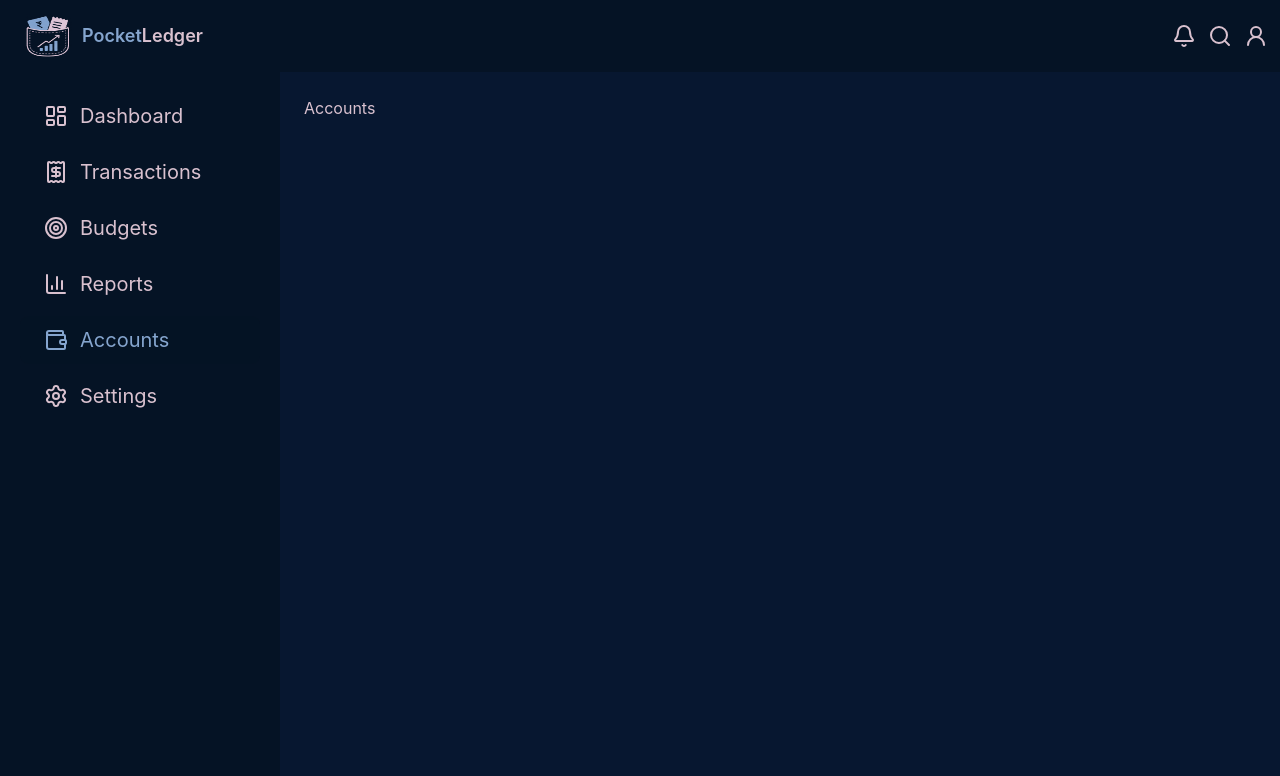
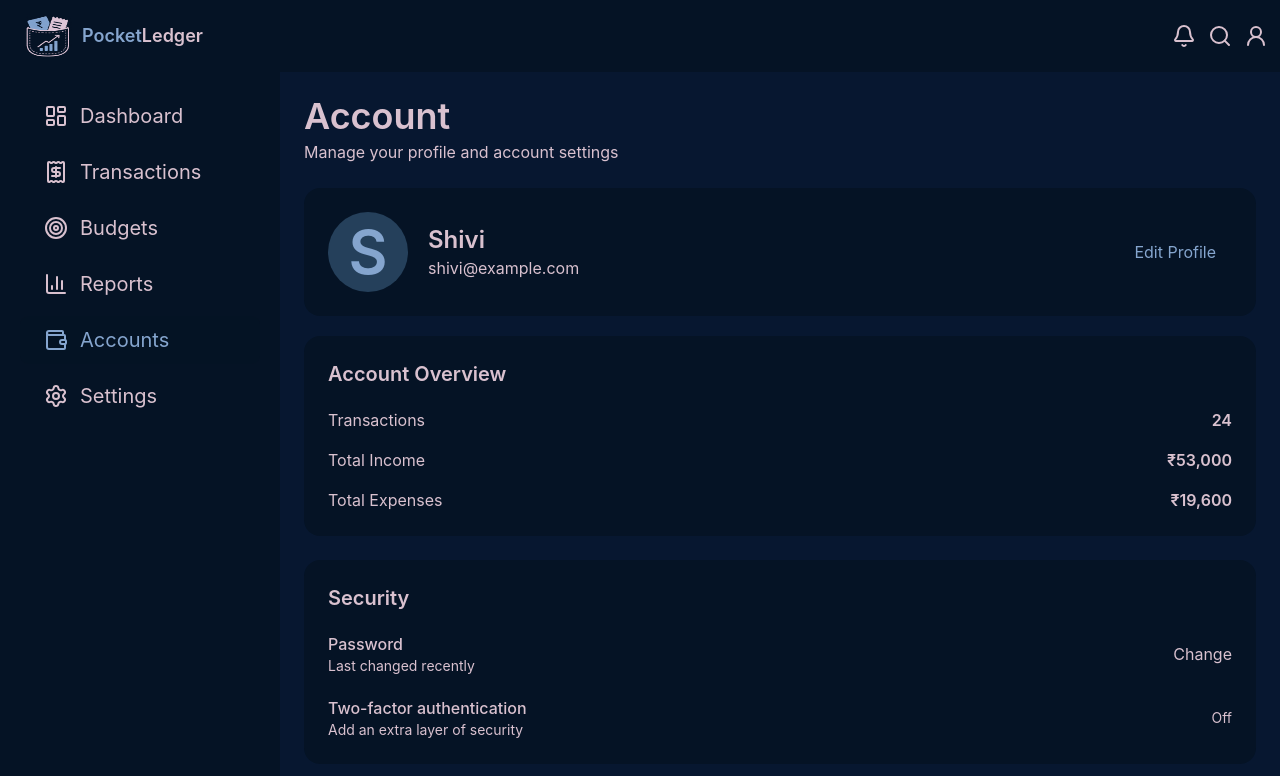
Before and after one commit to priya-0110/PocketLedger, a React (Vite) app in the folder client/: page /accounts in a window 1280 px wide. Shown: the top 776 px of the page. Built offline with nearby package versions, Linux system fonts and the light colour scheme.

Commit message:
Adding all pages

```diff
--- a/client/src/pages/Accounts.jsx
+++ b/client/src/pages/Accounts.jsx
@@ -1,8 +1,111 @@
+import { FaceGrinning} from "lucide-react";
+
 function Accounts(){
     return(
         <div>
-            <h1>Accounts</h1>
+            <div>
+                <h1 className="text-4xl font-semibold text-text">Account</h1>
+                <p className="mt-1 text-muted">
+                    Manage your profile and account settings
+                 </p>
+            </div>
+            <div className="mt-6 flex items-center justify-between rounded-2xl bg-background p-6">
+
+            <div className="flex items-center gap-5">
+            <div className="flex h-20 w-20 items-center justify-center rounded-full bg-primary-hover text-6xl font-semibold text-primary">
+            S
         </div>
+
+        <div>
+            <h2 className="text-2xl font-semibold text-text">
+                Shivi
+            </h2>
+
+            <p className="text-muted">
+                shivi@example.com
+            </p>
+        </div>
+
+    </div>
+
+    <button className="rounded-lg bg-accent px-4 py-2 text-primary">
+        Edit Profile
+    </button>
+
+</div>
+    <div className="mt-5 grid grid-cols-1 gap-5  lg:grid-cols-2">
+
+    </div>
+        <div className="rounded-2xl bg-background p-6 mb-6">
+    <h2 className="text-xl font-semibold text-text">
+        Account Overview
+    </h2>
+
+    <div className="mt-5 space-y-4">
+
+        <div className="flex justify-between">
+            <span className="text-muted">Transactions</span>
+            <span className="font-semibold text-text">24</span>
+        </div>
+
+        <div className="flex justify-between">
+            <span className="text-muted">Total Income</span>
+            <span className="font-semibold text-text">
+                ₹53,000
+            </span>
+        </div>
+
+        <div className="flex justify-between">
+            <span className="text-muted">Total Expenses</span>
+            <span className="font-semibold text-text">
+                ₹19,600
+            </span>
+        </div>
+
+        </div>
+    </div>
+    <div className="rounded-2xl bg-background p-6">
+    <h2 className="text-xl font-semibold text-text">
+        Security
+    </h2>
+
+    <div className="mt-5 space-y-5">
+
+        <div className="flex items-center justify-between">
+            <div>
+                <p className="font-medium text-text">
+                    Password
+                </p>
+
+                <p className="text-sm text-muted">
+                    Last changed recently
+                </p>
+            </div>
+
+            <button className="text-accent">
+                Change
+            </button>
+        </div>
+
+        <div className="flex items-center justify-between">
+            <div>
+                <p className="font-medium text-text">
+                    Two-factor authentication
+                </p>
+
+                <p className="text-sm text-muted">
+                    Add an extra layer of security
+                </p>
+            </div>
+
+            <span className="text-sm text-muted">
+                Off
+            </span>
+        </div>
+
+    </div>
+</div>
+    </div>
     )
 }
 export default Accounts;
--- a/client/src/pages/Settings.jsx
+++ b/client/src/pages/Settings.jsx
@@ -1,7 +1,82 @@
 function Settings(){
     return(
         <div>
-            <h1>Setting</h1>
+           <div>
+             <h1 className="text-4xl font-semibold text-text">
+                Settings
+            </h1>
+
+            <p className="mt-1 text-muted">
+                Manage your PocketLedger preferences
+            </p>
+           </div>
+           <div className="mt-6 rounded-2xl bg-background p-6">
+
+    <h2 className="text-xl font-semibold text-text">
+        Appearance
+    </h2>
+
+    <div className="mt-5 flex items-center justify-between">
+        <div>
+            <p className="font-medium text-text">
+                Theme
+            </p>
+
+            <p className="text-sm text-text/50">
+                Choose how PocketLedger looks
+            </p>
+        </div>
+
+        <select className="rounded-lg border border-border bg-background px-4 py-2 text-text">
+            <option>Dark</option>
+            <option>Light</option>
+            <option>System</option>
+        </select>
+    </div>
+
+</div>
+<div className="mt-5 rounded-2xl bg-background p-6">
+
+    <h2 className="text-xl font-semibold text-text">
+        Notifications
+    </h2>
+
+    <div className="mt-5 space-y-6">
+
+        <div className="flex items-center justify-between">
+            <div>
+                <p className="font-medium text-text">
+                    Budget alerts
+                </p>
+
+                <p className="text-sm text-text/50">
+                    Get notified when you're near your budget
+                </p>
+            </div>
+
+            <button className="rounded-full bg-accent px-4 py-2 text-sm text-text">
+                ON
+            </button>
+        </div>
+
+        <div className="flex items-center justify-between">
+            <div>
+                <p className="font-medium text-text">
+                    Transaction notifications
+                </p>
+
+                <p className="text-sm text-text/50">
+                    Get notified about new transactions
+                </p>
+            </div>
+
+            <button className="rounded-full bg-accent px-4 py-2 text-sm text-text">
+                ON
+            </button>
+        </div>
+
+    </div>
+</div>
         </div>
     )
 }
```
